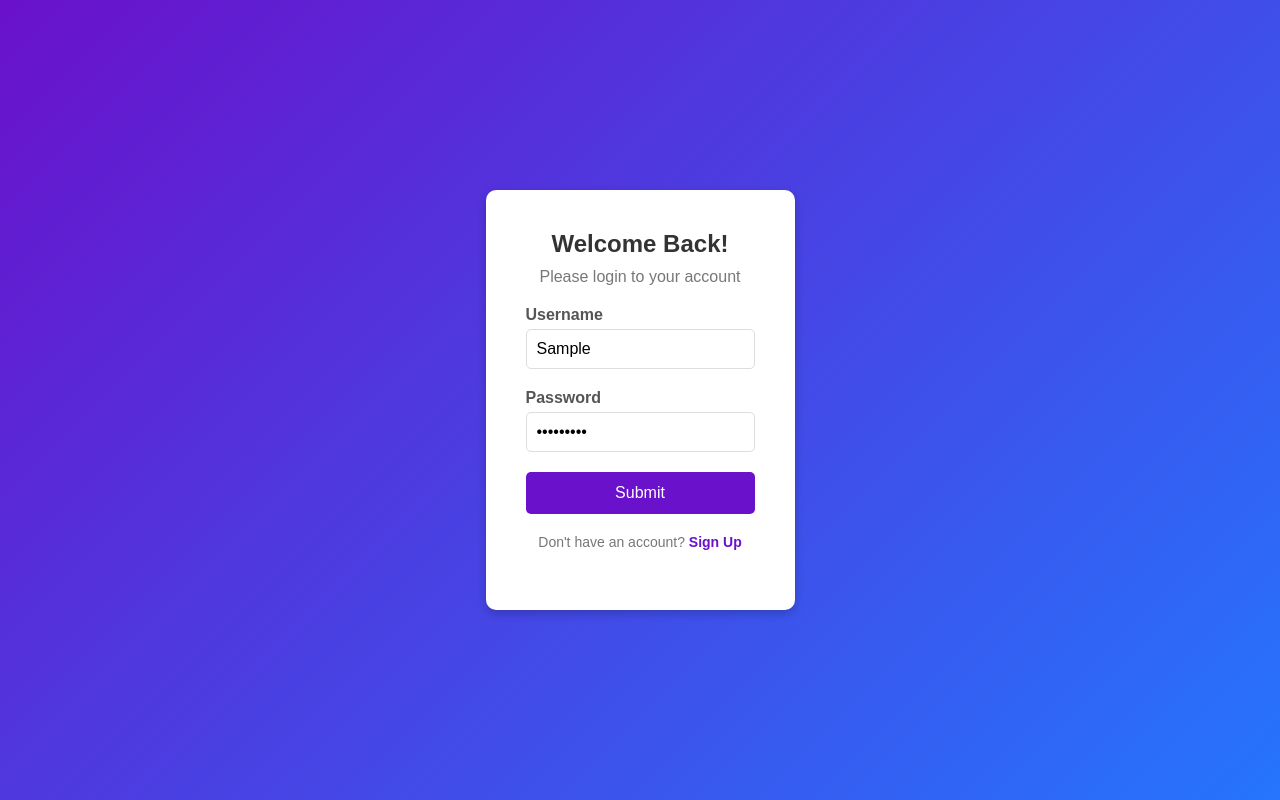
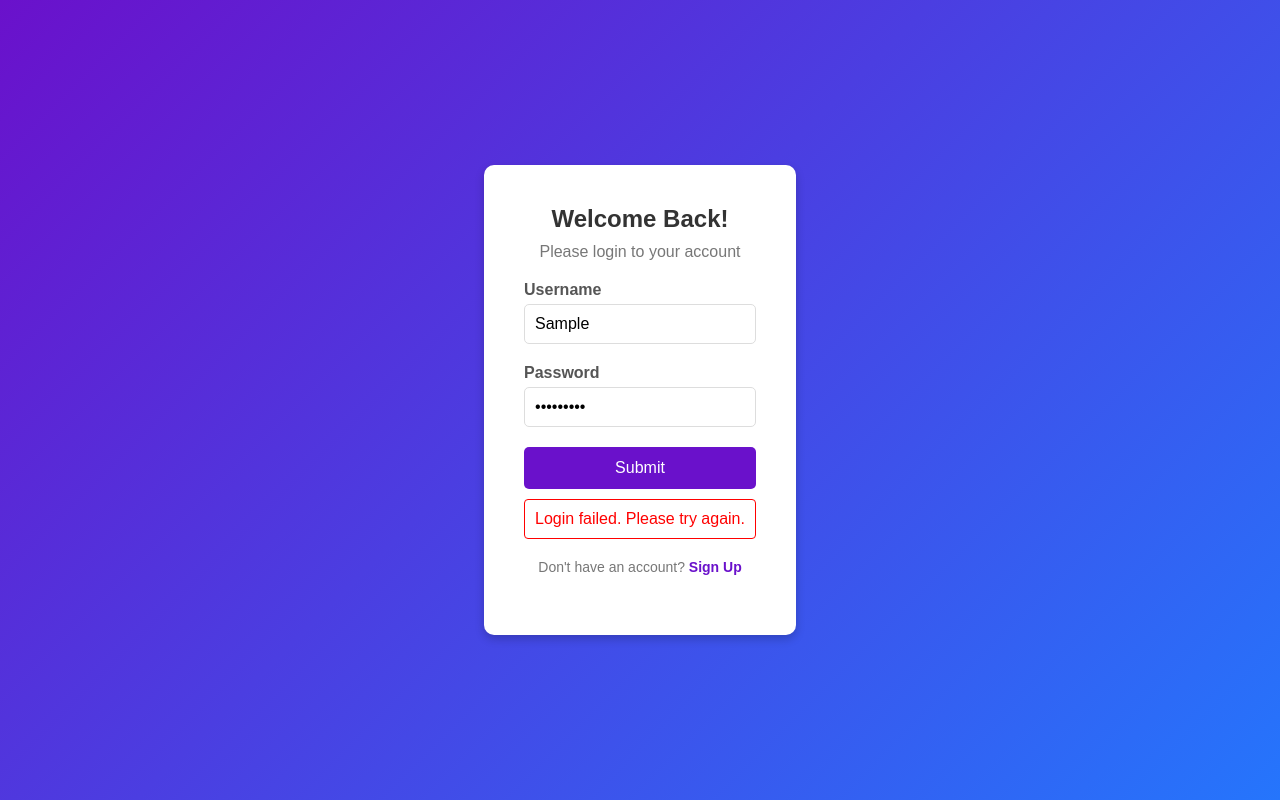
Before and after one commit to Santhoshkumar0077/real-time-message-app, a React (Vite) app in the folder frontend/: page /login in a window 1280 px wide. Both pictures are taken after typing "Sample", "Sample123" into the empty fields and a click on the button "Submit". Built offline with nearby package versions, Linux system fonts and the light colour scheme; no server answers.

Commit message:
error value showing

```diff
--- a/frontend/src/pages/Login.jsx
+++ b/frontend/src/pages/Login.jsx
@@ -14,8 +14,10 @@ const Login = () => {
       const res = await axiosInstance.post("api/login", { username, password });
       localStorage.setItem("token", res.data.token);
       navigate("/");
-    } catch (error) {
-      console.log(error.message);
+    } catch (err) {
+      setError(
+        err.response?.data?.message || "Login failed. Please try again."
+      );
     }
   };
   return (
@@ -48,6 +50,19 @@ const Login = () => {
             Submit
           </button>
         </form>
+        {error && (
+          <div
+            style={{
+              color: "red",
+              padding: "10px",
+              margin: "10px 0",
+              border: "1px solid red",
+              borderRadius: "4px",
+            }}
+          >
+            {error}
+          </div>
+        )}
         <div class="signup-link">
           <p>
             Don't have an account? <Link to={"/signup"}>Sign Up</Link>
--- a/frontend/src/pages/Signup.jsx
+++ b/frontend/src/pages/Signup.jsx
@@ -5,7 +5,7 @@ import { Link, useNavigate } from "react-router-dom";
 const Signup = () => {
   const [username, setUsername] = useState("");
   const [password, setPassword] = useState("");
-  const [message, setMessage] = useState("");
+  const [error, setError] = useState("");
   const navigate = useNavigate();
   const handleloggin = async (e) => {
     e.preventDefault();
@@ -18,8 +18,10 @@ const Signup = () => {
       setInterval(() => {
         navigate("/login");
       }, 1000);
-    } catch (error) {
-      setMessage(error.message);
+    } catch (err) {
+      setError(
+        err.response?.data?.message || "Signup failed. Please try again."
+      );
     }
   };
   return (
@@ -52,6 +54,19 @@ const Signup = () => {
             Submit
           </button>
         </form>
+        {error && (
+          <div
+            style={{
+              color: "red",
+              padding: "10px",
+              margin: "10px 0",
+              border: "1px solid red",
+              borderRadius: "4px",
+            }}
+          >
+            {error}
+          </div>
+        )}
         <div class="signup-link">
           <p>
             Already have an account? <Link to={"/login"}>Sign Up</Link>
```
